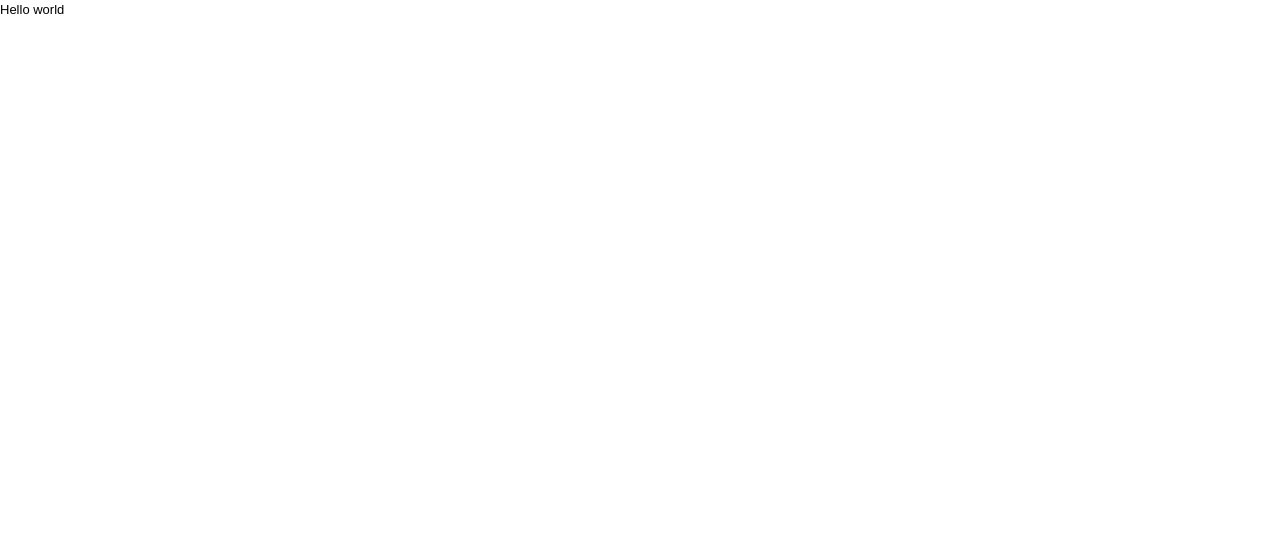
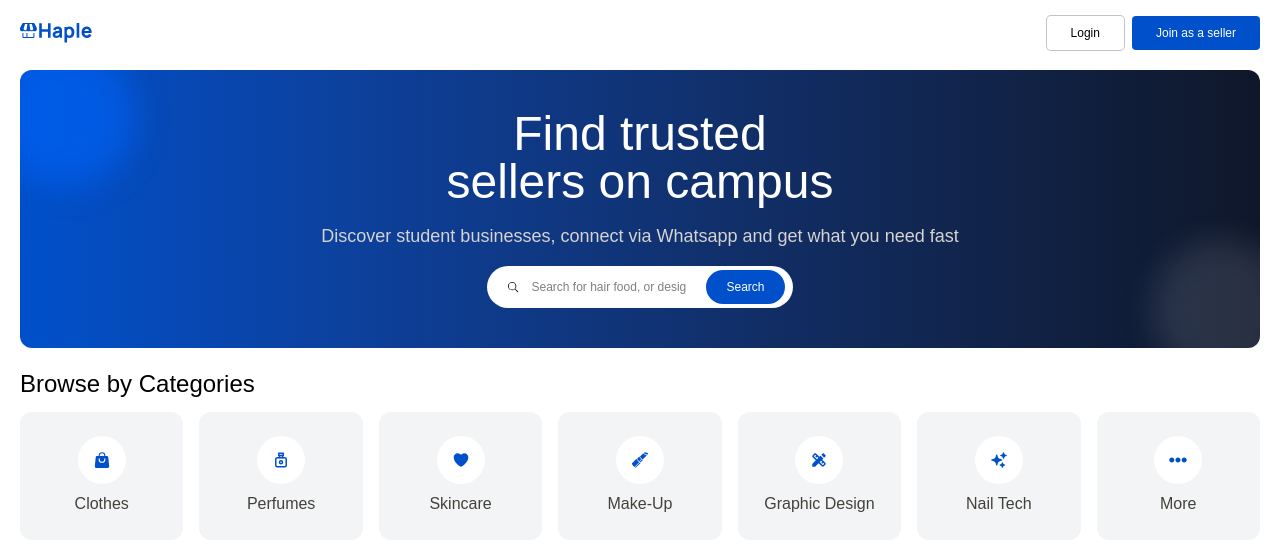
Before and after one commit to BuildingStartup/haplev1, a React (Vite) app: page / in a window 1280 px wide. Shown: the top 550 px of the page. Built offline with nearby package versions, Linux system fonts and the light colour scheme.

Commit message:
categories list

```diff
--- a/package.json
+++ b/package.json
@@ -13,6 +13,8 @@
     "@tailwindcss/vite": "^4.2.2",
     "react": "^19.2.4",
     "react-dom": "^19.2.4",
+    "react-icons": "^5.6.0",
+    "react-router-dom": "^7.14.1",
     "tailwindcss": "^4.2.2"
   },
   "devDependencies": {
--- a/src/App.jsx
+++ b/src/App.jsx
@@ -1,8 +1,17 @@
+import { BrowserRouter, Route, Routes } from "react-router-dom"
+import Applayout from "./ui/Applayout"
+
 function App() {
   return (
-    <div>
-      Hello world
-    </div>
+    <>
+      <BrowserRouter>
+        <Routes>
+          <Route path="/" element={<Applayout />}>
+
+          </Route>
+        </Routes>
+      </BrowserRouter>
+    </>
   )
 }
 
--- a/src/index.css
+++ b/src/index.css
@@ -7,18 +7,20 @@ body {
   font-family: "Poppins", sans-serif;
   /* font-family: "Inter", sans-serif; */
   font-style: normal;
-  font-size: 13px;
+  font-size: 12px;
   /* bg-[#F8FAFC] */
   /* Helping All People Locate Entrepreneurs */
 }
 
 @theme {
-  --color-primary: #3b82f6;
-  --color-primary-light: #60a5fa;
+  --color-primary: #0050CB;
+  --color-primary-dark: #0F172A;
+  --color-primary-light: #0066FF;
   --color-primary-lighter: #93c5fd;
   --color-primary-lightest: #bfdbfe;
   --color-accent: #f1f5f9;
-  --color-neutral: ;
+  --color-neutral-100: #C1C3CA;
+  --color-neutral-200: #F3F4F5;
   --color-secondary: #25d366;
   --color-secondary-darker: #075E54;
   --color-secondary-icon: #25D366;
--- /dev/null
+++ b/src/pages/Homepage.jsx
@@ -0,0 +1,13 @@
+import CategoriesList from "../ui/CategoriesList";
+import Hero from "../ui/Hero";
+import Navbar from "../ui/Navbar";
+
+export default function Homepage(){
+    return (
+        <div className="space-y-5">
+            <Navbar />
+            <Hero />
+            <CategoriesList />
+        </div>
+    )
+}
--- /dev/null
+++ b/src/ui/Applayout.jsx
@@ -0,0 +1,13 @@
+import Homepage from "../pages/Homepage";
+
+function Applayout(){
+    return (
+        <div className="px-3 py-2 lg:px-5 lg:py-4">
+            <Homepage />
+        </div>
+    )
+}
+
+
+
+export default Applayout;
--- /dev/null
+++ b/src/ui/CategoriesList.jsx
@@ -0,0 +1,61 @@
+import { TbPerfume } from "react-icons/tb";
+import { GiRunningShoe, GiYarn, GiLipstick } from "react-icons/gi";
+import { HiShoppingBag, HiSparkles, HiGift, HiHeart } from "react-icons/hi2";
+import { MdRestaurant, MdDesignServices, MdComputer } from "react-icons/md";
+import { FaHandSparkles, FaCameraRetro, FaEllipsisH } from "react-icons/fa";
+
+function CategoriesList() {
+
+    const category = [
+        {
+            name: "Clothes",
+            icon: <HiShoppingBag />,
+        },
+        {
+            name: "Perfumes",
+            icon: <TbPerfume />,
+        },
+        {
+            name: "Skincare",
+            icon: <HiHeart />,
+        },
+        {
+            name: "Make-Up",
+            icon: <GiLipstick />,
+        },
+        {
+            name: "Graphic Design",
+            icon: <MdDesignServices />,
+        },
+        {
+            name: "Nail Tech",
+            icon: <HiSparkles />,
+        },
+        {
+            name: "More",
+            icon: <FaEllipsisH />,
+        },
+    ]
+
+    return (
+        <div className="space-y-3">
+            <h2 className="text-xl font-medium lg:text-2xl">Browse by Categories</h2>
+            <div className="flex justify-between gap-2 lg:gap-4 overflow-x-hidden">
+                {category.map((cat, index) => (
+                    <div key={index} className="flex items-center py-1 px-8 rounded-xl justify-center bg-neutral-200 lg:p-6 flex-1">
+                        <div className="flex flex-col items-center gap-2">
+                            <div className="bg-white w-8 h-8 lg:w-12 lg:h-12 flex items-center justify-center rounded-full">
+                                <span className="text-primary text-base lg:text-lg">
+                                    {cat.icon}
+                                </span>
+                            </div>
+                            <span className="lg:text-base text-stone-700">{cat.name}</span>
+                        </div>
+                    </div>
+                ))}
+            </div>
+        </div>
+    )
+}
+
+export default CategoriesList
--- /dev/null
+++ b/src/ui/Hero.jsx
@@ -0,0 +1,30 @@
+import { GoSearch } from "react-icons/go";
+function Hero() {
+    return (
+        <div className=" bg-linear-to-r from-primary to-primary-dark py-4 px-2 flex justify-center items-center rounded-xl relative overflow-hidden">
+            <div className="w-35 h-35 bg-primary-light absolute -top-6 -left-6 rounded-full blur-lg opacity-55"></div>
+            <div className="space-y-2 p-4 lg:space-y-4 lg:p-6">
+                <h1 className="text-2xl text-white text-center font-medium md:text-3xl lg:text-5xl">
+                    Find trusted<br/> sellers on campus
+                </h1>
+
+                <p className="text-stone-300 text-center lg:text-lg">
+                    Discover student businesses, connect via Whatsapp and get what you need fast
+                </p>
+
+                <form className="flex justify-center items-center gap-2 bg-white w-fit mx-auto rounded-full py-1 px-2">
+                    <div className="flex items-center gap-1 px-3 lg:gap-3">
+                        <GoSearch />
+                        <input type="text" className="outline-0 focus-0 py-1 lg:py-2" placeholder="Search for hair food, or design"/>
+                    </div>
+                    <button type="submit" className="bg-primary text-white py-1 px-3 rounded-full lg:py-2 lg:px-5">Search</button>
+                </form>
+
+            </div>
+            <div className="w-35 h-35 bg-neutral-100 absolute -bottom-8 -right-8 rounded-full blur-lg opacity-15"></div>
+        </div>
+    )
+}
+
+
+export default Hero
--- /dev/null
+++ b/src/ui/Navbar.jsx
@@ -0,0 +1,18 @@
+function Navbar() {
+    return (
+        <div className="flex justify-between items-center">
+
+            <picture className="w-13 lg:w-18">
+                <img src="../Vector.svg" alt="logo" className="w-full" />
+            </picture>
+
+            <div className="flex gap-2">
+                <button className="ring-1 ring-neutral-100 px-3 py-1 capitalize rounded lg:px-6 lg:py-2">login</button>
+                <button className="ring-1 bg-primary text-white px-3 py-1 rounded lg:px-6 lg:py-2">Join as a seller</button>
+            </div>
+
+        </div>
+    )
+}
+
+export default Navbar
```
Also changed, not shown: public/Vector.svg (added), 1 other file (tests, documents, lock files or other folders).
